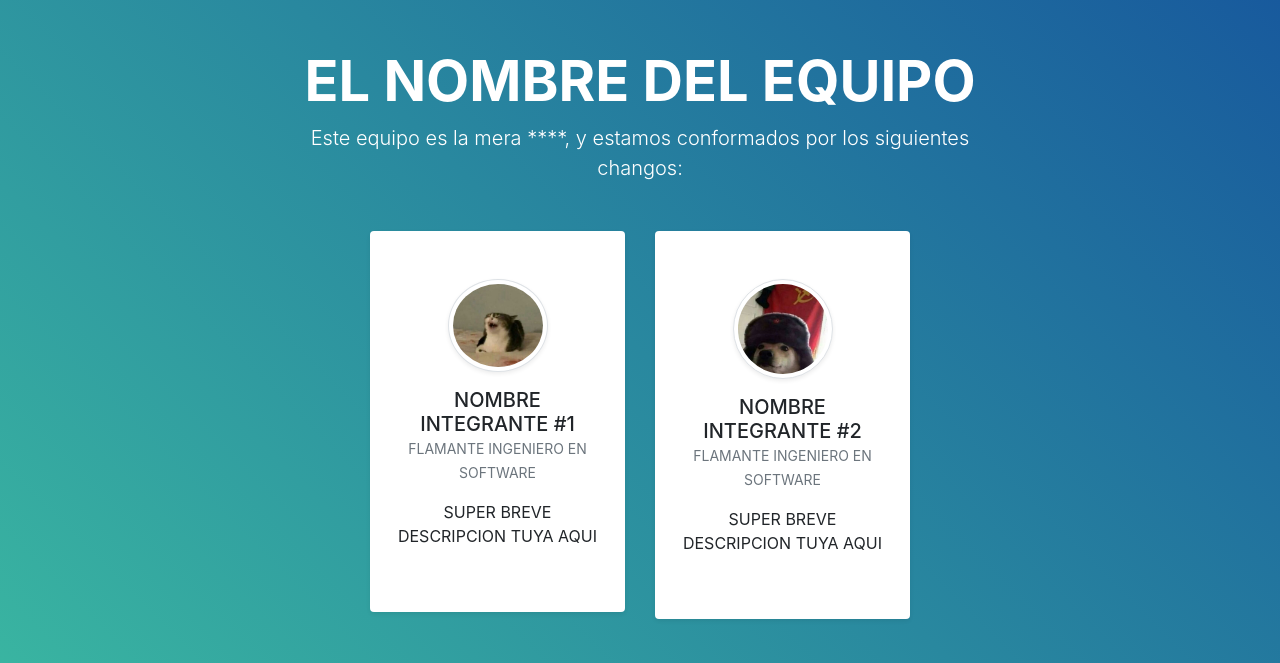
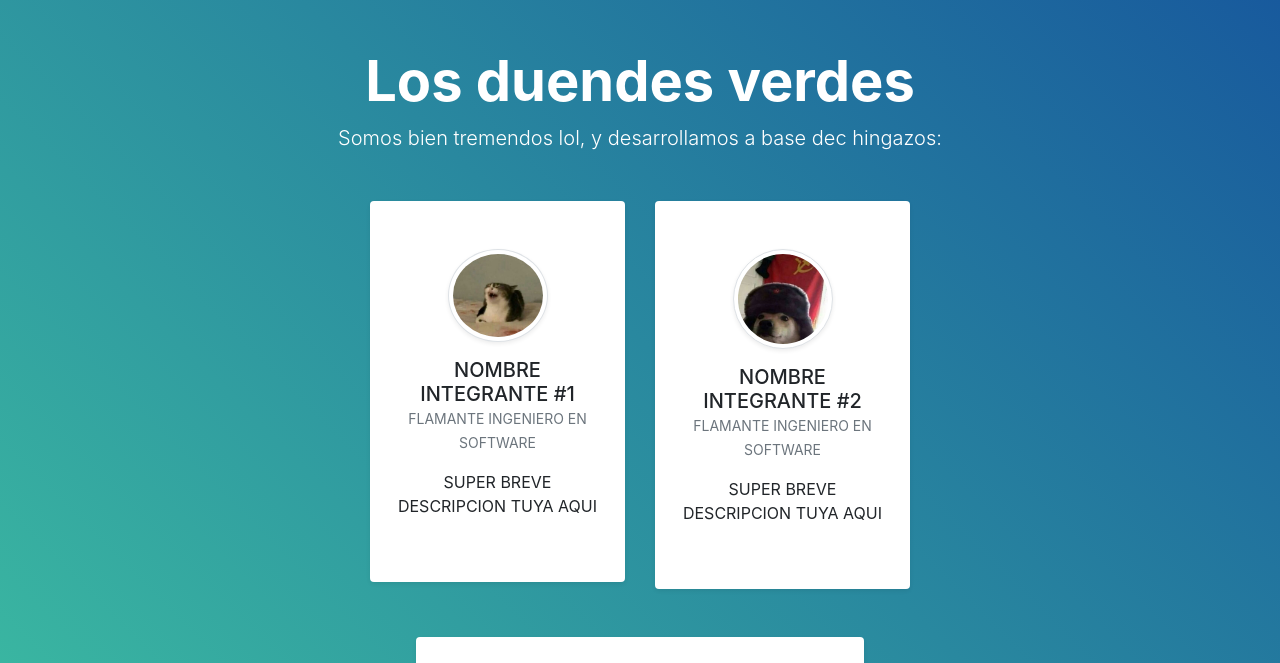
Before and after one commit to Klediozz/devweek_nuestro-equipo, a plain HTML site: page index.html in a window 1280 px wide. Shown: the top 663 px of the page. Drawn offline with nearby package versions, Linux system fonts and the light colour scheme.

Commit message:
Cambie el nombre del equipo

```diff
--- a/index.html
+++ b/index.html
@@ -15,8 +15,8 @@
     <div class="container py-5">
         <div class="row text-center text-white">
             <div class="col-lg-8 mx-auto">
-                <h1 class="display-4 font-weight-bold">EL NOMBRE DEL EQUIPO</h1>
-                <p class="lead mb-0">Este equipo es la mera ****, y estamos conformados por los siguientes changos:</p>
+                <h1 class="display-4 font-weight-bold">Los duendes verdes</h1>
+                <p class="lead mb-0">Somos bien tremendos lol, y desarrollamos a base dec hingazos:</p>
             </div>
         </div>
     </div>
```
